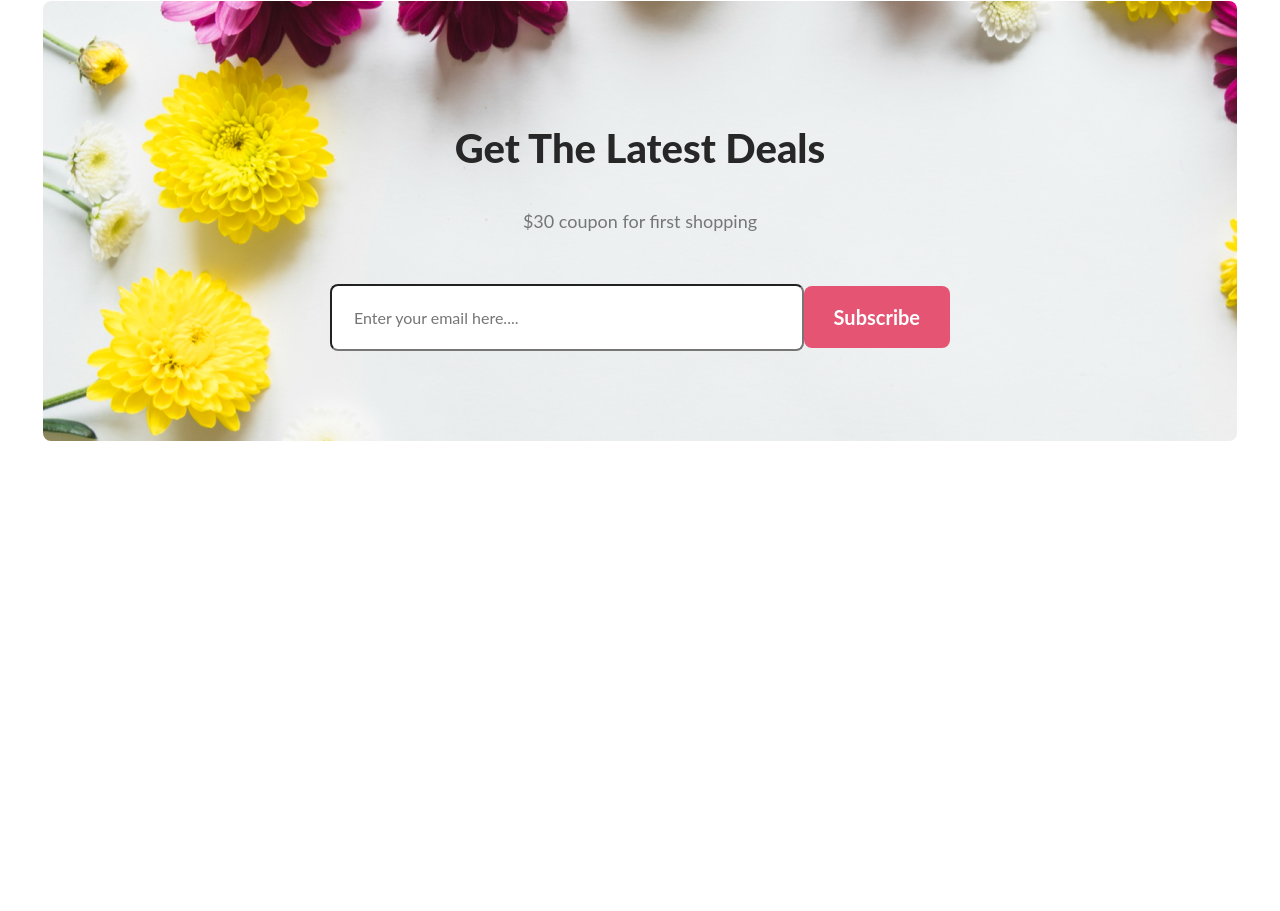
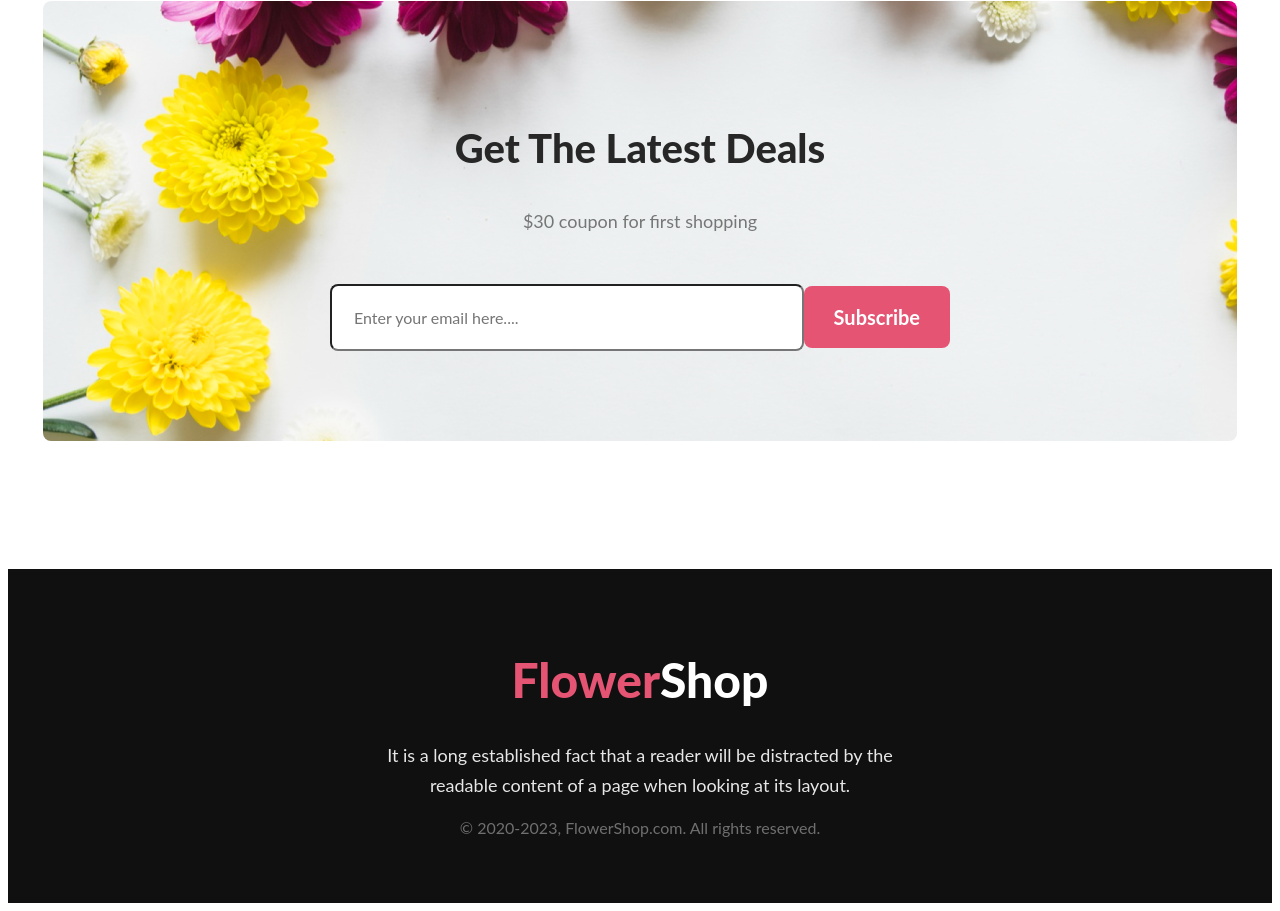
Before and after one commit to mdnazmusakib/flower-shop-EDGE-030, a plain HTML site: page index.html in a window 1280 px wide. Shown: the part 3876-4787 px from the top of the page. Before the commit the page ends 4325 px from the top, so only its background shows below. Drawn offline with Linux system fonts and the light colour scheme.

Commit message:
footer section done

```diff
--- a/index.html
+++ b/index.html
@@ -126,6 +126,15 @@
                 <button class="d-btn">Subscribe</button>
             </div>
         </section>
+
+        <footer class="footer">
+            <div class="footer-info">
+                <h1 class="fo-title"><span class="pink">Flower</span>Shop</h1>
+                <p class="fo-desc">It is a long established fact that a reader will be distracted by the readable content of a page when looking at its layout.</p>
+                <p class="fo-copy">&copy; 2020-2023, FlowerShop.com. All rights reserved.</p>
+            </div>
+
+        </footer>
     </main>
 </body>
 </html>
--- a/style.css
+++ b/style.css
@@ -331,3 +331,56 @@ margin-top: 16px;
 }
 
 /* details section endss */
+
+/* footer section startss */
+
+.footer{
+    background: #111010;
+    text-align: center;
+    margin-top: 128px;
+}
+.footer-info{
+    padding: 50px 350px;
+}
+.fo-title{
+    color: #FFF;
+font-family: Lato;
+font-size: 48px;
+font-style: normal;
+font-weight: 800;
+line-height: normal;
+}
+.pink{
+    color: #E55473;
+
+font-family: Lato;
+font-size: 48px;
+font-style: normal;
+font-weight: 800;
+line-height: normal;
+}
+
+.fo-desc{
+    color: rgba(255, 255, 255, 0.90);
+
+text-align: center;
+font-family: Lato;
+font-size: 18px;
+font-style: normal;
+font-weight: 400;
+line-height: 30px;
+}
+
+.fo-copy{
+    color: rgba(255, 255, 255, 0.40);
+
+text-align: center;
+font-family: Lato;
+font-size: 16px;
+font-style: normal;
+font-weight: 400;
+line-height: normal;
+}
+
+
+/* footer section endss */
```
